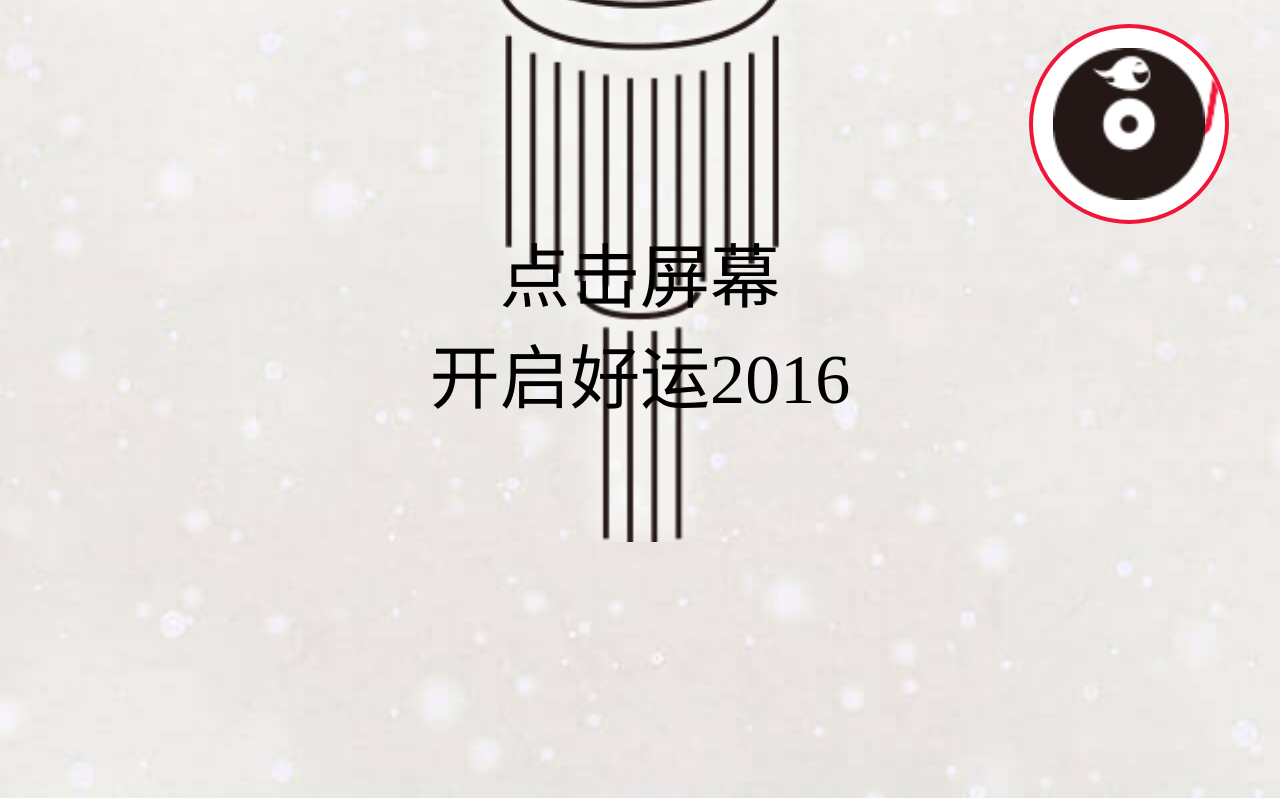
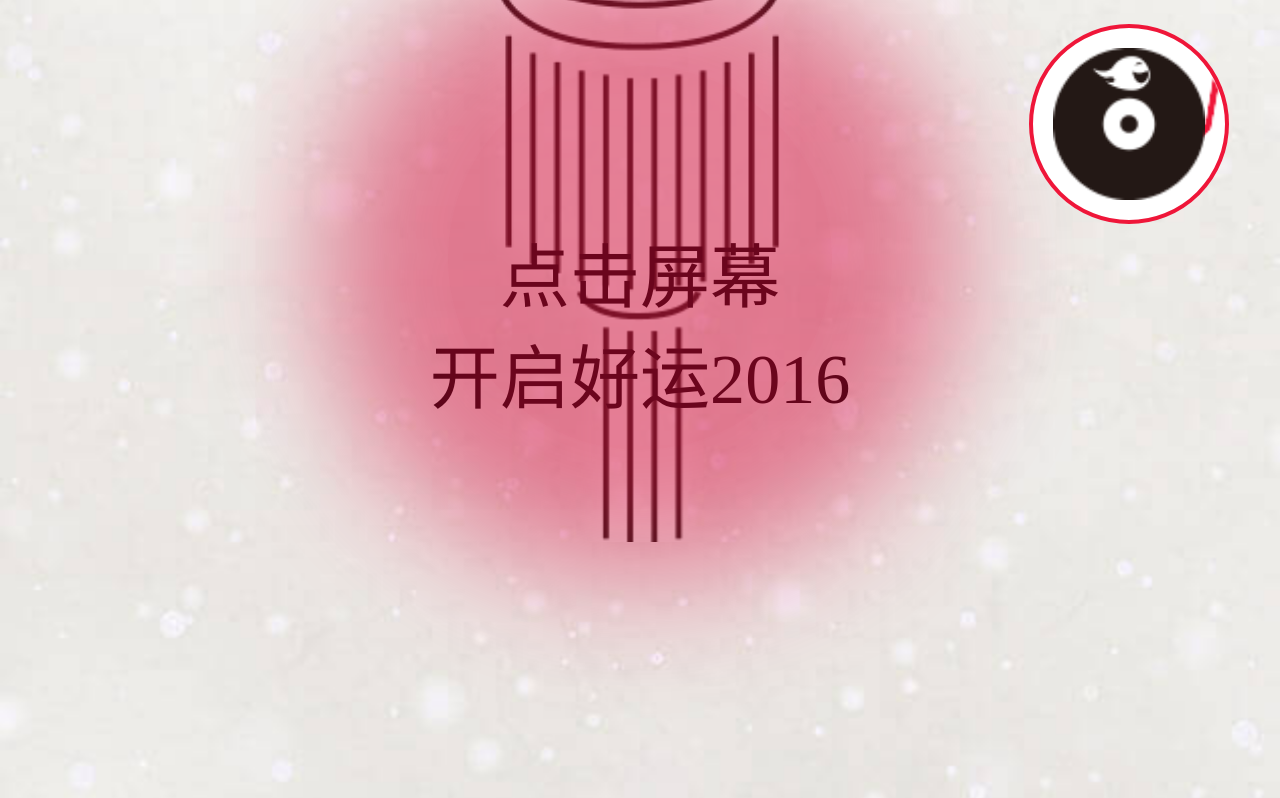
Before and after one commit to zitonglu/imooc_Demo, a plain HTML site: page index.html in a window 1280 px wide. Shown: the top 798 px of the page. Drawn offline with Linux system fonts and the light colour scheme.

Commit message:
shanshuo

```diff
--- a/css/style.css
+++ b/css/style.css
@@ -63,7 +63,31 @@ body{
 	font-size: 3.506rem;
 	padding-top: 31vh;
 	text-align: center;
-	box-sizing: border-box;
+	-webkit-box-sizing:border-box;
+	   -moz-box-sizing:border-box;
+    	-ms-box-sizing:border-box;
+	     -o-box-sizing:border-box;
+		    box-sizing:border-box;
+}
+#page1>.p1_lantern:before{
+	position: absolute;
+	top:0;
+	right: 0;
+	bottom: 0;
+	left: 0;
+	/*z-index: -1;*/
+	content:"";
+	margin: auto;
+	width: 30vw;
+	height: 30vw;
+	background: #d60b3b;
+	opacity: 0.5;
+	border-radius:50%;
+	-webkit-box-shadow:0 0 10vw 10vw #d60b3b;
+	   -moz-box-shadow:0 0 10vw 10vw #d60b3b;
+    	-ms-box-shadow:0 0 10vw 10vw #d60b3b;
+	     -o-box-shadow:0 0 10vw 10vw #d60b3b;
+		    box-shadow:0 0 10vw 10vw #d60b3b;
 }
 /*page2*/
 #page2>.bg{
--- a/index.html
+++ b/index.html
@@ -16,12 +16,12 @@
 	<div class="p1_imooc"></div>
 	<div class="p1_words">2016年慕课网新年特献</div>
 </div>
-<div class="page" id="page2" style="display: none">
+<div class="page" id="page2">
 	<div class="bg"></div>
 	<div class="p2_circle"></div>
 	<div class="p2_2016"></div>
 </div>
-<div class="page" id="page3" style="display: none">
+<div class="page" id="page3">
 	<div class="bg"></div>
 	<div class="p3_logo"></div>
 	<div class="p3_title"></div>
```
